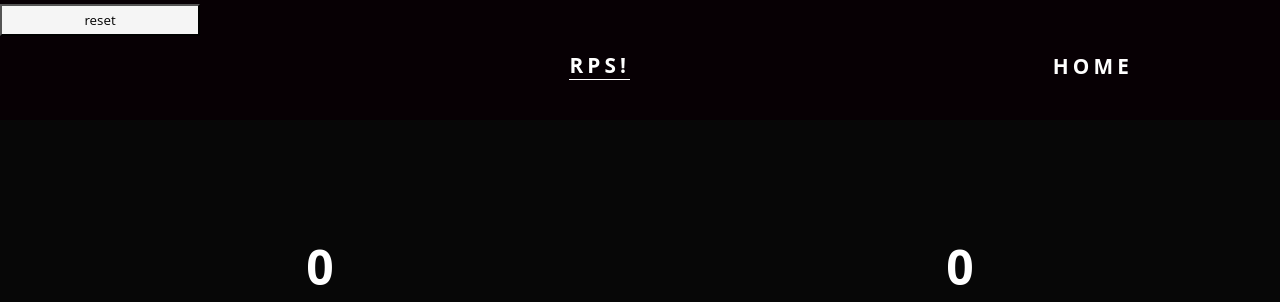
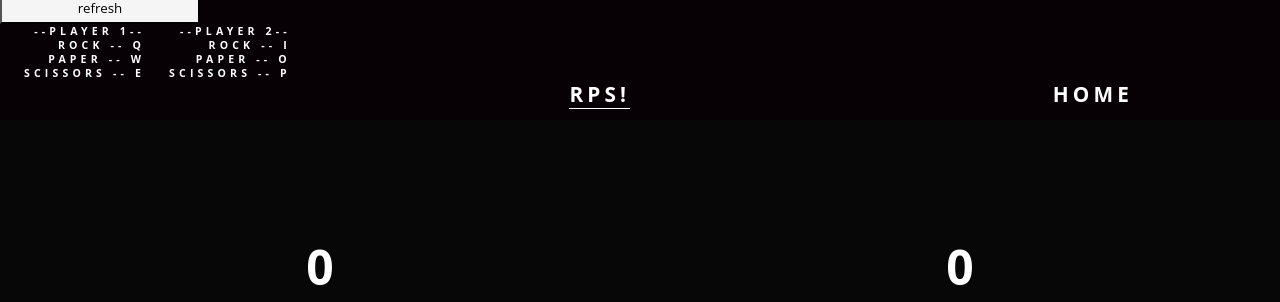
Before and after one commit to OlleHenrikssonWiren/playground, a plain HTML site: page rps.html in a window 1280 px wide. Shown: the top 302 px of the page. Drawn offline with Linux system fonts and the light colour scheme.

Commit message:
instructions

```diff
--- a/css/style.css
+++ b/css/style.css
@@ -323,11 +323,15 @@ button {
     text-align: center;
 }
 
-
-
-
-
-
+.instructionsNav p {
+    margin-left: 24px;
+    margin-left: 24px;
+    font-size: 0.66rem;
+    text-align:end
+}
+.instructionsNav {
+    display: flex;
+}
 .rpsWrapper {
     display: flex;
     width: 100%;
--- a/rps.html
+++ b/rps.html
@@ -10,7 +10,14 @@
 </head>
 <body>
     <nav id="nav">
-        <button class="resetBtn">reset</button>
+        <div class="coolNavBox">
+            <button class="resetBtn">refresh</button>
+            <div class="instructionsNav">
+                <p>--Player 1--<br>Rock -- Q<br> Paper -- W <br> Scissors -- E</p>
+                <p>--Player 2--<br>Rock -- I<br> Paper -- O <br> Scissors -- P</p>
+            </div>
+
+        </div>
         <div class="navBox mineNav">
             <div class="titleNav">RPS!  </div>
             <div class="backNav"><a href="index.html">Home</a></div>
```
